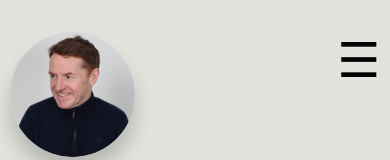
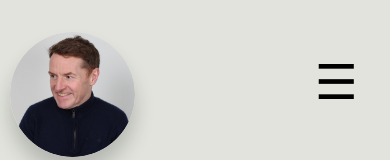
Before and after one commit to johndck/johndick-me-react-build, a React (Vite) app: page / in a window 390 px wide. Shown: the top 160 px of the page. Built offline with nearby package versions, Linux system fonts and the light colour scheme.

Commit message:
updated hamburger responsive issues

```diff
--- a/src/index.css
+++ b/src/index.css
@@ -670,6 +670,15 @@ ul li {
     display: block;
   }
 
+  .hamburger button {
+    font-size: 1.2em;
+    background-color: var(--navbarBackground);
+    color: black;
+    border: none;
+    cursor: pointer;
+    margin: 1.4rem;
+  }
+
   .hero h1 {
     font-size: 3em;
     margin-bottom: 30px;
```
